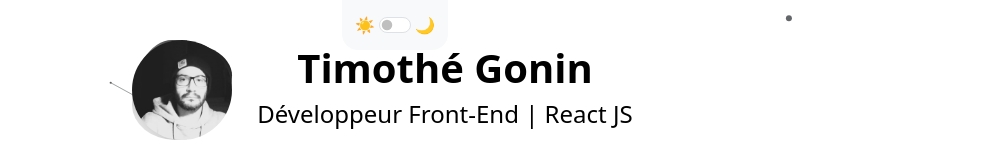
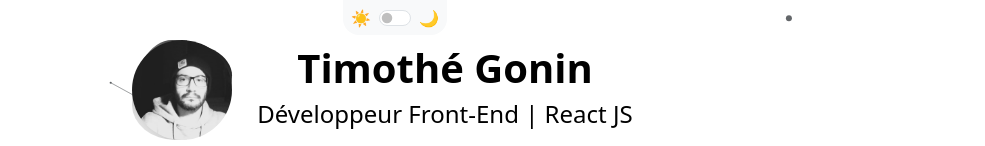
Before and after one commit to timothegonin/portfolio, a React (Create React App) app: page / in a window 1280 px wide. Shown: the top 146 px of the page, without its empty margins (245-1230 px from the left). Built offline with nearby package versions, Linux system fonts and the light colour scheme.

Commit message:
💄 improving theme toogler styles

```diff
--- a/src/components/Theme.jsx
+++ b/src/components/Theme.jsx
@@ -1,7 +1,5 @@
 import { useContext } from "react";
 import { ThemeContext } from "../utils/context/ThemeContext";
-// import Navbar from "react-bootstrap/Navbar";
-// import Container from "react-bootstrap/Container";
 import Form from "react-bootstrap/Form";
 
 const Theme = () => {
@@ -9,28 +7,17 @@ const Theme = () => {
 
 	const toogleButtonAriaLabel =
 		theme === "light" ? "Enable dark mode" : "Disable dark mode";
-	// const themeBarClassName =
-	// 	theme === "light"
-	// 		? "bg-body-tertiary"
-	// 		: "bg-dark border-bottom border-secondary";
 
 	return (
-		// <Navbar expand="lg" className={themeBarClassName} fixed="top">
-		// 	<Container
-		// 		style={{ maxWidth: "900px" }}
-		// 		className="justify-content-center "
-		// 	>
 		<Form className="d-flex">
-			<span>☀️</span>
+			<span className="pe-1">☀️</span>
 			<Form.Check
 				type="switch"
 				aria-label={toogleButtonAriaLabel}
 				onClick={toogleTheme}
 			/>
-			<span>🌙</span>
+			<span className="ps-1">🌙</span>
 		</Form>
-		// 	</Container>
-		// </Navbar>
 	);
 };
 
--- a/src/components/Toogler.jsx
+++ b/src/components/Toogler.jsx
@@ -15,7 +15,7 @@ const TooglerWrapper = styled(Container)`
 `;
 
 const TooglerComponent = styled.div`
-	padding: 0.8rem;
+	padding: 0.35rem 0.5rem;
 	background-color: #f8f9fa;
 	border-radius: 0% 0% 1rem 1rem;
 `;
```
